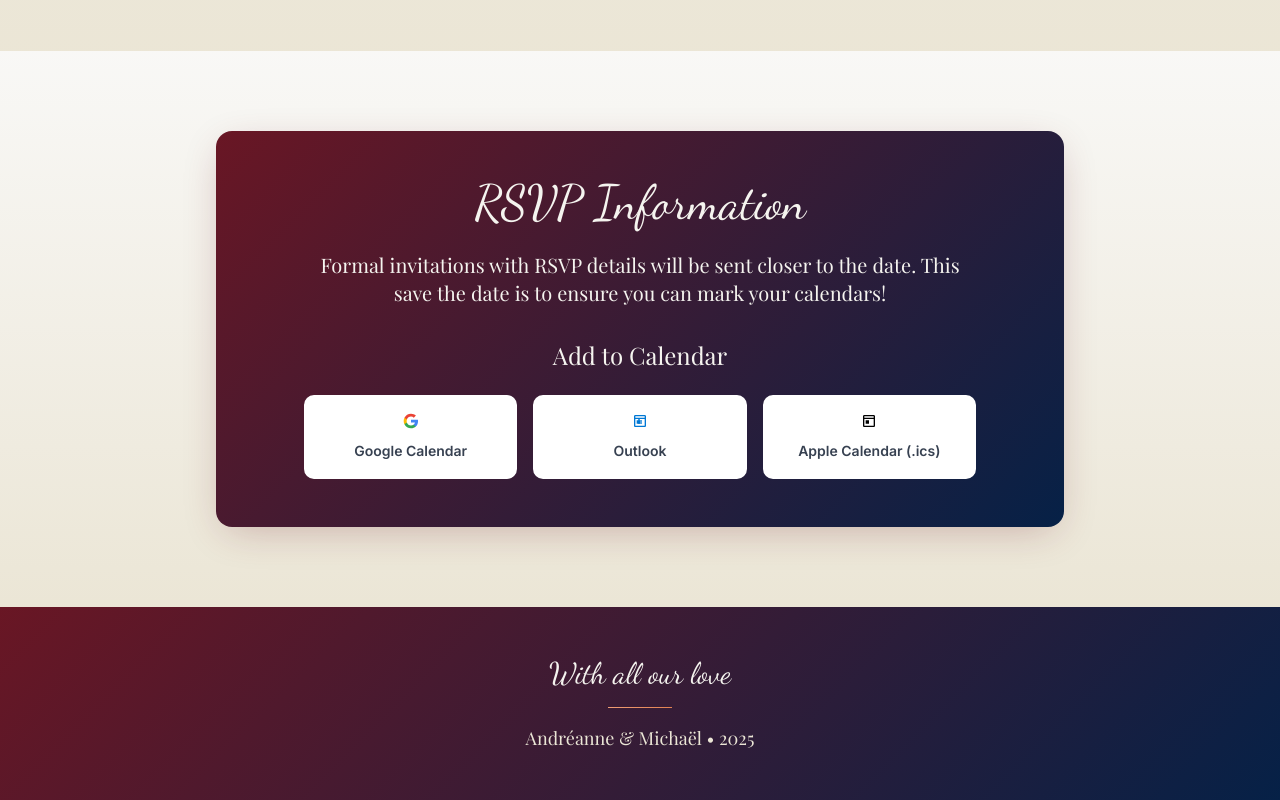
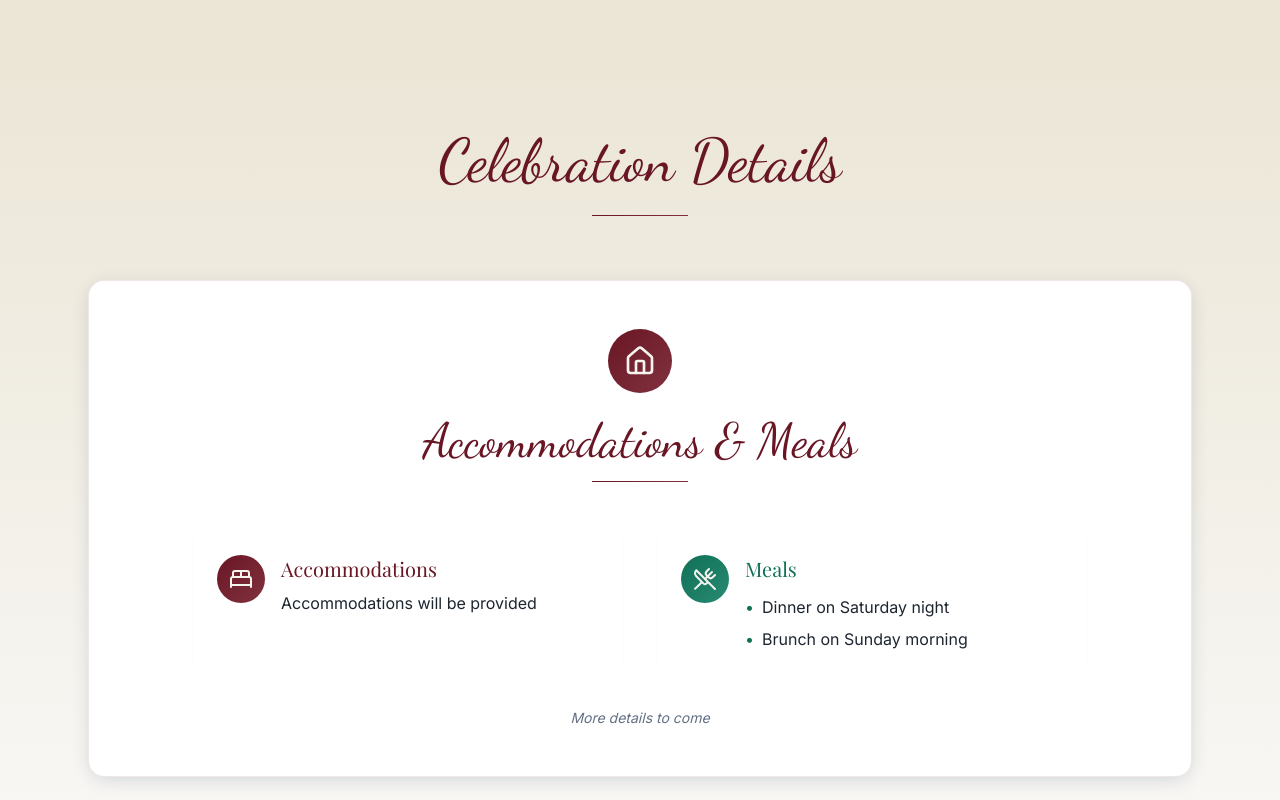
Before and after one commit to Cellule/our-vow-renewal-spot, a React (Vite) app: page / in a window 1280 px wide. Shown: the part 1700-2500 px from the top of the page. Built offline with nearby package versions, Linux system fonts and the light colour scheme.

Commit message:
Enhance EventDetails component with accommodations and meals section, update localization for new content

```diff
--- a/src/components/EventDetails.tsx
+++ b/src/components/EventDetails.tsx
@@ -1,4 +1,4 @@
-import { Calendar, MapPin, Clock, Users } from "lucide-react";
+import { Home, UtensilsCrossed, BedDoubleIcon } from "lucide-react";
 import { useLanguage } from "@/contexts/LanguageContext";
 import { useIsWeekend } from "@/hooks/use-is-weekend";
 
@@ -14,12 +14,12 @@ const EventDetails = () => {
             {t('event.title')}
           </h2>
           <div className="w-24 h-px bg-gradient-primary mx-auto mb-8"></div>
-          <p className="font-serif text-xl text-navy/80 max-w-2xl mx-auto">
+          {/* <p className="font-serif text-xl text-navy/80 max-w-2xl mx-auto">
             {t('event.subtitle')}
-          </p>
+          </p> */}
         </div>
 
-        <div className="grid md:grid-cols-2 lg:grid-cols-4 gap-8">
+        {/* <div className="grid md:grid-cols-2 lg:grid-cols-4 gap-8">
           <div className="bg-card rounded-2xl p-8 text-center shadow-soft border border-burgundy/10 hover:shadow-elegant transition-all duration-300">
             <div className="w-16 h-16 bg-gradient-primary rounded-full flex items-center justify-center mx-auto mb-6">
               <Calendar className="w-8 h-8 text-cream" />
@@ -59,9 +59,9 @@ const EventDetails = () => {
             <p className="font-sans text-foreground font-semibold text-lg mb-2">{t('event.dressCodeValue')}</p>
             <p className="font-sans text-muted-foreground text-sm">{t('event.jewelTones')}</p>
           </div>
-        </div>
+        </div> */}
 
-        <div className="mt-16 bg-gradient-elegant rounded-2xl p-12 text-center shadow-elegant">
+        {/* <div className="mt-16 bg-gradient-elegant rounded-2xl p-12 text-center shadow-elegant">
           <div className="max-w-3xl mx-auto text-cream">
             <h3 className="font-script text-4xl md:text-5xl mb-6">
               {t('event.presenceTitle')}
@@ -84,6 +84,77 @@ const EventDetails = () => {
               </div>
             </div>
           </div>
+        </div> */}
+
+        {/* Accommodations & Meals Section */}
+        <div className="mt-16 bg-card rounded-2xl p-12 shadow-soft border border-burgundy/10">
+          <div className="max-w-4xl mx-auto">
+            <div className="text-center mb-12">
+              <div className="w-16 h-16 bg-gradient-primary rounded-full flex items-center justify-center mx-auto mb-6">
+                <Home className="w-8 h-8 text-cream" />
+              </div>
+              <h3 className="font-script text-4xl md:text-5xl text-burgundy mb-4">
+                {t('event.accommodationsMealsTitle')}
+              </h3>
+              <div className="w-24 h-px bg-gradient-primary mx-auto mb-6"></div>
+            </div>
+
+            <div className="grid md:grid-cols-2 gap-8">
+              {/* Accommodations */}
+              <div className="bg-gradient-elegant/50 rounded-xl p-6 border border-cream/20">
+                <div className="flex items-start gap-4">
+                  <div className="w-12 h-12 bg-gradient-primary rounded-full flex items-center justify-center flex-shrink-0">
+                    <BedDoubleIcon className="w-6 h-6 text-cream" />
+                  </div>
+                  <div>
+                    <h4 className="font-serif text-xl text-burgundy mb-2">
+                      {t('event.accommodations')}
+                    </h4>
+                    <p className="font-sans text-foreground">
+                      {t('event.accommodationsProvided')}
+                    </p>
+                  </div>
+                </div>
+              </div>
+
+              {/* Meals */}
+              <div className="bg-gradient-elegant/50 rounded-xl p-6 border border-cream/20">
+                <div className="flex items-start gap-4">
+                  <div className="w-12 h-12 bg-gradient-accent rounded-full flex items-center justify-center flex-shrink-0">
+                    <UtensilsCrossed className="w-6 h-6 text-cream" />
+                  </div>
+                  <div className="flex-1">
+                    <h4 className="font-serif text-xl text-emerald mb-3">
+                      {t('event.meals')}
+                    </h4>
+                    <ul className="space-y-2 font-sans text-foreground">
+                      {isWeekend && (
+                        <li className="flex items-center gap-2">
+                          <span className="text-emerald">•</span>
+                          <span>{t('event.fridayBarbecue')}</span>
+                        </li>
+                      )}
+                      <li className="flex items-center gap-2">
+                        <span className="text-emerald">•</span>
+                        <span>{t('event.saturdayDinner')}</span>
+                      </li>
+                      <li className="flex items-center gap-2">
+                        <span className="text-emerald">•</span>
+                        <span>{t('event.sundayBrunch')}</span>
+                      </li>
+                    </ul>
+                  </div>
+                </div>
+              </div>
+            </div>
+
+            {/* More details coming note */}
+            <div className="mt-8 text-center">
+              <p className="font-sans text-sm text-muted-foreground italic">
+                {t('event.moreDetailsComing')}
+              </p>
+            </div>
+          </div>
         </div>
       </div>
     </section>
--- a/src/languages/en.ts
+++ b/src/languages/en.ts
@@ -64,6 +64,13 @@ export const en = {
   "event.accommodations": "Accommodations",
   "event.accommodationsText":
     "[Include nearby hotel recommendations or accommodation details if needed]",
+  "event.accommodationsMealsTitle": "Accommodations & Meals",
+  "event.accommodationsProvided": "Accommodations will be provided",
+  "event.meals": "Meals",
+  "event.fridayBarbecue": "Barbecue on Friday night",
+  "event.saturdayDinner": "Dinner on Saturday night",
+  "event.sundayBrunch": "Brunch on Sunday morning",
+  "event.moreDetailsComing": "More details to come",
 
   // Contact Section
   "contact.title": "Let's Connect",
--- a/src/languages/fr.ts
+++ b/src/languages/fr.ts
@@ -23,7 +23,8 @@ export const fr: Record<TranslationKeys, string | undefined> = {
   "story.title": "Notre parcours",
   "story.subtitle": "Célébrant l'amour qui s'est renforcé au fil des années",
   "story.then": "Au commencement",
-  "story.thenText": "Nous nous sommes mariés humblement. Nous étions fraîchement diplômés, remplis d'espoir, avec une vie qui nous attendait dans un autre pays. Prêts à bâtir notre vie commune, loin de chez nous, après un petit “oui” chargé de grands rêves.",
+  "story.thenText":
+    "Nous nous sommes mariés humblement. Nous étions fraîchement diplômés, remplis d'espoir, avec une vie qui nous attendait dans un autre pays. Prêts à bâtir notre vie commune, loin de chez nous, après un petit “oui” chargé de grands rêves.",
   "story.now": "Maintenant",
   "story.nowText":
     "Depuis, notre couple a grandi à travers la distance, la parentalité, et le retour chez nous. Cette célébration est notre façon de mettre à l’honneur tout ce que nous avons partagé et créé au fil des années, et cela—entourés de ceux qu’on aime.",
@@ -64,6 +65,13 @@ export const fr: Record<TranslationKeys, string | undefined> = {
   "event.accommodations": "Hébergement",
   "event.accommodationsText":
     "[Inclure les recommandations d'hôtels à proximité ou les détails d'hébergement si nécessaire]",
+  "event.accommodationsMealsTitle": "Hébergement et Repas",
+  "event.accommodationsProvided": "L'hébergement sera fourni",
+  "event.meals": "Repas",
+  "event.fridayBarbecue": "Barbecue le vendredi soir",
+  "event.saturdayDinner": "Souper le samedi soir",
+  "event.sundayBrunch": "Brunch le dimanche matin",
+  "event.moreDetailsComing": "Plus de détails à venir",
 
   // Contact Section
   "contact.title": "Restons en Contact",
--- a/src/pages/Index.tsx
+++ b/src/pages/Index.tsx
@@ -13,7 +13,7 @@ const Index = () => {
       <LanguageSwitcher />
       <SaveTheDateHero />
       <OurStory />
-      {/* <EventDetails /> */}
+      <EventDetails />
       <Connect />
 
       {/* Footer */}
```
